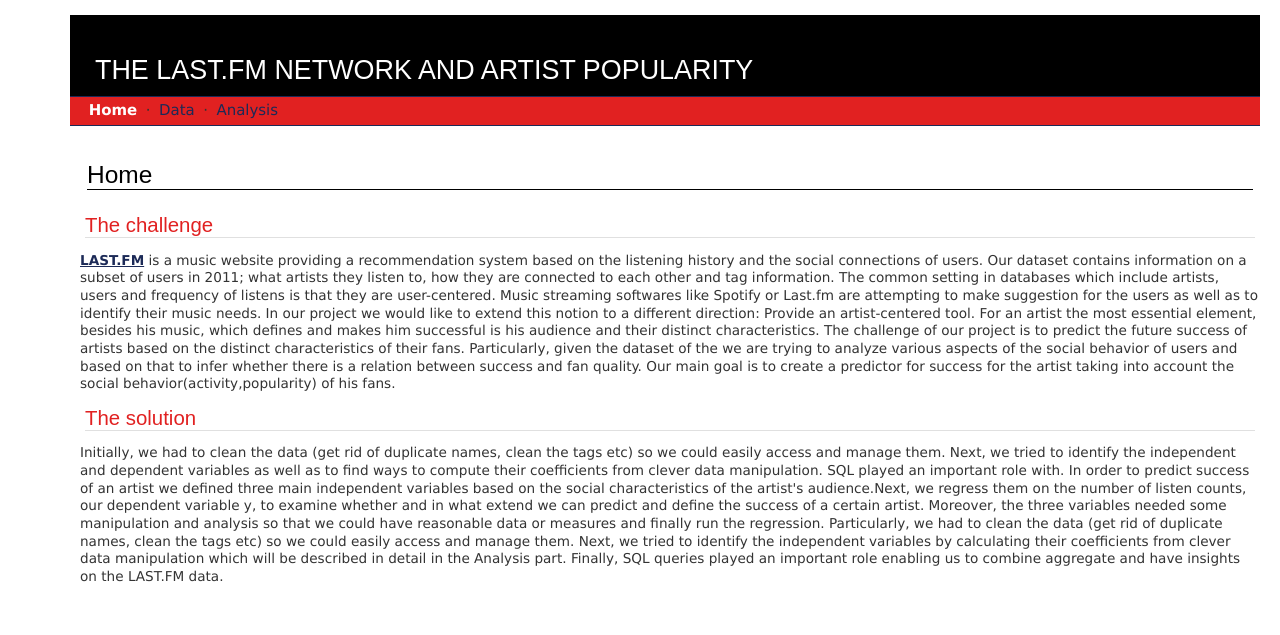
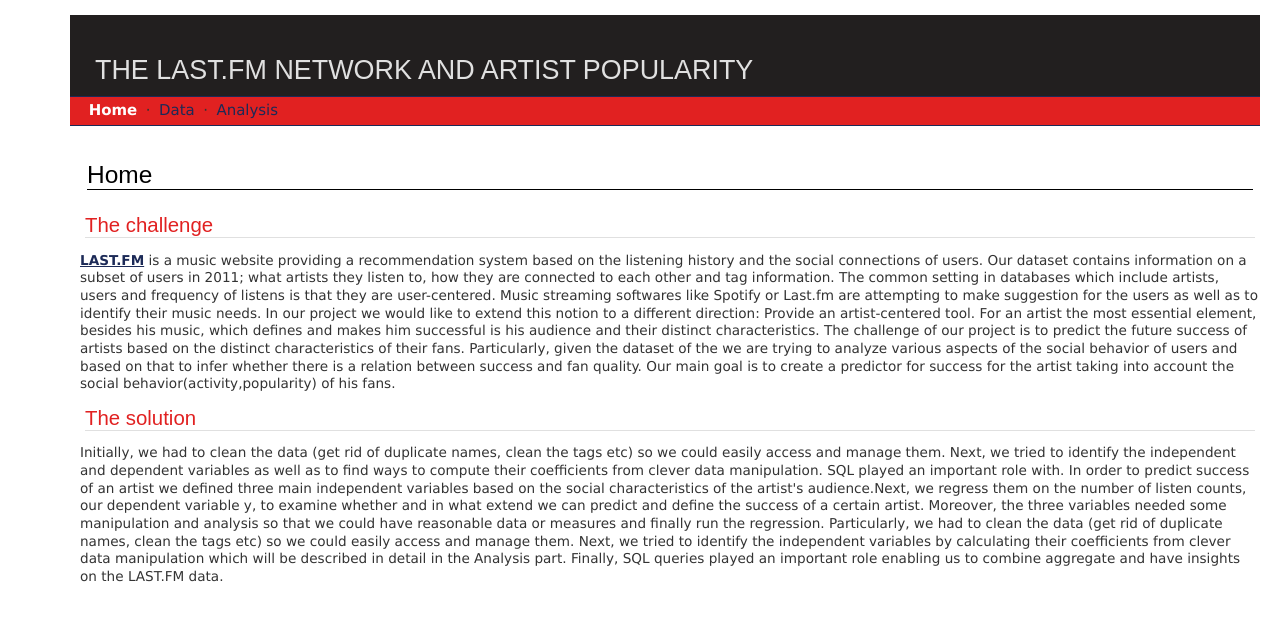
Before and after one commit to zsuzsaholler/bgse-dashboard-project, a PHP site: page / in a window 1280 px wide. Shown: the top 635 px of the page. Run offline with PHP 8.4, Linux system fonts and the light colour scheme; data that the repository does not hold is empty.

Commit message:
Modified style.

```diff
--- a/web/style.css
+++ b/web/style.css
@@ -27,7 +27,7 @@ body {
 	margin-top: 15px;
     margin-left: 70px;
 	margin-right: 50px;
-	background: #000;
+	background: #221f1f;
 	padding-top: 5px;
 	padding-left: 15px;
 	padding-right: 15px;
@@ -44,7 +44,7 @@ body {
 	padding: 10px;
 	color: #3333;
 	vertical-align: bottom;
-	color: #fff;
+	color: #e0e0e0;
 	}
 
 #menu {
```
